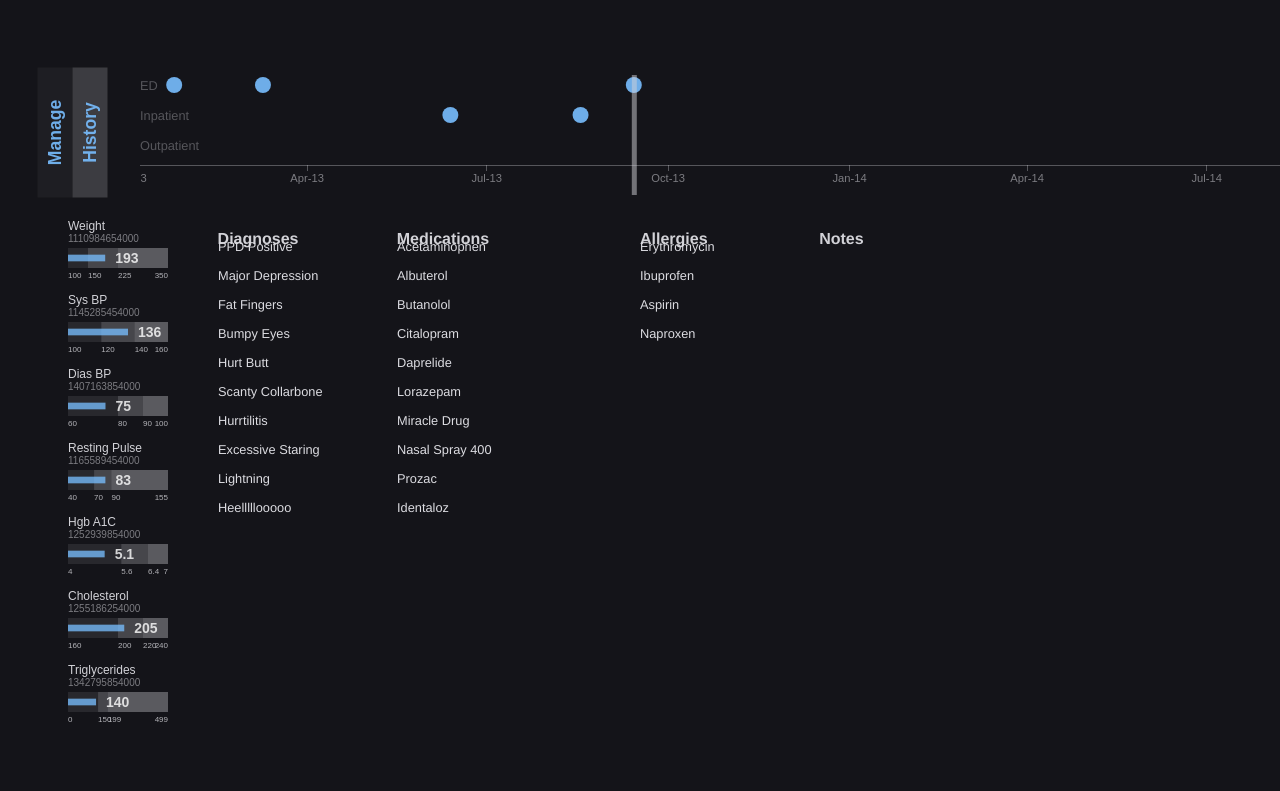
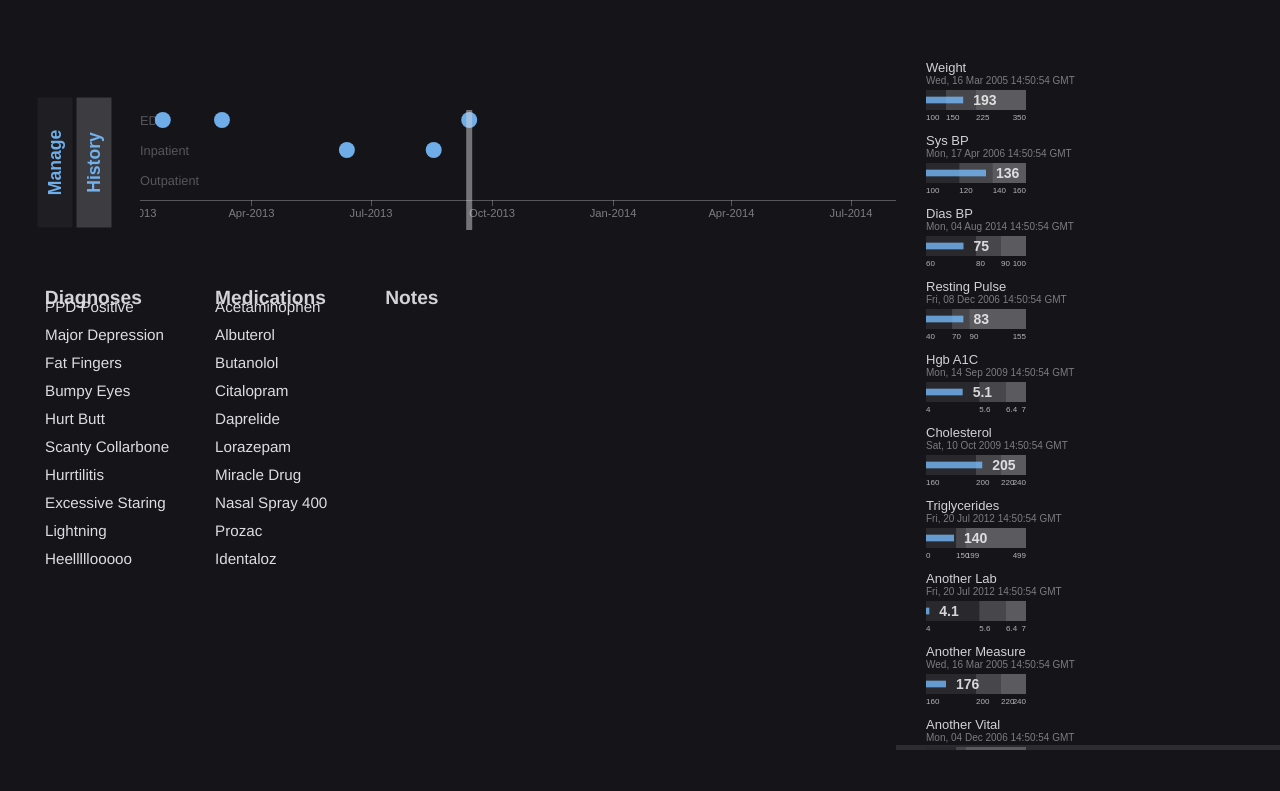
Before and after one commit to divdev/kenx_dashboard, a plain HTML site: page dashboard.html in a window 1280 px wide. Drawn offline with Linux system fonts and the light colour scheme.

Commit message:
Moved stuff around and got rid of allergies
Allergies’ histories aren’t very important. They’re more important as
care is administered. I got rid of them to avoid confusion.
I also added spark line code that worked in another version of my
bullet charts for labs, but it’s not here. I’d like it to work.
The dates for the labs need to be formatted properly (%d-%b-%Y), but I
can’t get date formatting to work no matter what I try.
I moved the labs over to the right so we could add more of them. I’d
really like to have a max number per column, with two columns, rather
than scrolling.

```diff
--- a/css/dashboard.css
+++ b/css/dashboard.css
@@ -27,33 +27,29 @@ button {
 }*/
 
 /******************TIMELINE STYLES**************************/
-.timeline_container {
-  position: fixed;
-  top: 65px;
-  width: 100%;
-  left: 0;
+#timeline_container {
+  width: 70%;
+  float: left;
   padding: 0;
-  margin: 0 auto;
+  margin: 65px auto 0;
 }
 button.tab {
   background: rgb(30,30,35);
   width: 130px;
   height: 35px;
-  position: absolute;
-  top: 50px;
-  left: 0;
+  position: relative;
+  top: 80px;
   margin-left: -10px;
   font-size: 1.1em;
   -webkit-transform: rotate(-90deg);
   transform: rotate(-90deg);
 }
 .tab.active {
-  margin-left: 25px;
+  margin-left: -95px;
   background: rgb(60,60,65);
 }
 #timeline {
-  overflow: scrollX;
-  width: 85%;
+  overflow: scroll;
   margin-left: 140px;
 }
 .axis path, .axis line {
@@ -77,6 +73,11 @@ button.tab {
   fill: rgba(120,190,255, 0.9);
 }
 
+/********************TITLE********************************/
+h1 text {
+  font-size: 1.3em;
+}
+
 /*******************SECTION STYLES************************/
 .wrapper {
   padding-right: 1%;
@@ -89,23 +90,31 @@ button.tab {
   width: 18%;
 }
 .small {
-  width: 13%;
+  width: 18%;
 }
 .wrapper h2 {
-  font-size: 1em;
+  font-size: 1.2em;
   width: inherit;
   color: rgb(210,210,215);
 }
+#diagnoses_wrapper {
+  margin-left: 5%;
+}
 div.list {
-  font-size: 0.8em;
+  font-size: 0.95em;
   font-weight: normal;
   fill: rgb(220,220,225);
 }
 
 
 /**********************LABS STYLES************************/
-#labs_wrapper {
-  margin-left: 3%;
+#labs_container {
+  width: 30%;
+  height: 690px;
+  float: right;
+  margin-top: 60px;
+  overflow: scroll;
+  box-shadow: 0 -5px 0px rgba(255,255,255, 0.1) inset;
 }
 .bullet {
   font: 10px sans-serif;
@@ -119,5 +128,12 @@ div.list {
 .bullet .tick { fill: rgb(180,180,185); font-size: 0.8em; }
 .bullet .measure.s { fill: rgba(120,190,255,0.9); opacity: 0.85; }
 .bullet .measure.b { fill: rgba(255,50,90,0.9); opacity: 0.85; }
-.bullet .title { font-size: 1.2em; fill: rgb(210,210,215); }
+.bullet .title { font-size: 1.3em; fill: rgb(210,210,215); }
 .bullet .date { fill: rgba(210,210,215, 0.55); }
+.bullet .spark {
+  stroke: rgb(210,210,215);
+  stroke-width: 1.5;
+  stroke-linecap: round;
+  stroke-linejoin: round;
+  fill: none;
+}
--- a/dashboard.html
+++ b/dashboard.html
@@ -9,17 +9,12 @@
   <!-- <div class="left_container">
 
   </div> -->
-  <div class="timeline_container">
+  <div class="container" id="timeline_container">
     <button class="tab" id="manage">Manage</button>
     <button class="tab active" id="history">History</button>
     <div id="timeline"></div>
-    <div class="wrapper small" id="labs_wrapper">
-      <!-- <h2></h2> -->
-      <div class="list">
-        <div id="labs"></div>
-      </div>
-    </div>
-    <div class="wrapper small" id="problems_wrapper">
+    <h1></h1>
+    <div class="wrapper small" id="diagnoses_wrapper">
       <h2>Diagnoses</h2>
       <div class="list">
         <div id="diagnoses"></div>
@@ -31,12 +26,12 @@
         <div id="medications"></div>
       </div>
     </div>
-    <div class="wrapper small" id="allergies_wrapper">
+    <!-- <div class="wrapper small" id="allergies_wrapper">
       <h2>Allergies</h2>
       <div class="list">
         <div id="allergies"></div>
       </div>
-    </div>
+    </div> -->
     <div class="wrapper large" id="notes_wrapper">
       <h2>Notes</h2>
       <div class="list">
@@ -44,6 +39,12 @@
       </div>
     </div>
   </div>
+  <div class="container large" id="labs_container">
+    <!-- <h2></h2> -->
+    <div class="list">
+      <div id="labs"></div>
+    </div>
+  </div>
 </body>
 
 <script src="js/jQuery-uncompressed-1.11.1.js"></script>
--- a/js/dashboard.js
+++ b/js/dashboard.js
@@ -27,6 +27,12 @@ function eliminateDuplicates(arr) {
   return out;
 }
 
+// TRYING TO FORMAT DATES DIFFERENTLY, BUT CAN'T PERFORM THE OPERATIONS ON THEM LIKE I HAVE BELOW
+// var formatDate = d3.time.format('%d-%b-%Y');
+// var today = formatDate(new Date);
+// var tenYears = formatDate - (3650*86400000);
+// var tenYears = formatDate();
+// formatDate = d3.time.year.range(new Date(200), new Date());
 /********************CREATE RANDOM NUM*************************/
 function getRandomInt(min, max) {
   return Math.floor(Math.random() * (max - min + 1)) + min;
@@ -77,21 +83,22 @@ var json_diagnoses = JSON.stringify(diagnoses);
 var formattedDiagnoses = JSON.parse(json_diagnoses); // I did this extra stuff because d3 wasn't reading the generated javascript object format properly
 
 /*********************MEDICATION GENERATOR******************/
-var Medication = function(name) {
+var Medication = function(name, sigs) {
   this.name = name;
+  this.sigs = sigs;
 }
 
 var medications = [];
-var medication_0 = new Medication('Acetaminophen');
-var medication_1 = new Medication('Albuterol');
-var medication_2 = new Medication('Butanolol');
-var medication_3 = new Medication('Citalopram');
-var medication_4 = new Medication('Daprelide');
-var medication_5 = new Medication('Lorazepam');
-var medication_6 = new Medication('Miracle Drug');
-var medication_7 = new Medication('Nasal Spray 400');
-var medication_8 = new Medication('Prozac');
-var medication_9 = new Medication('Identaloz');
+var medication_0 = new Medication('Acetaminophen', '325 mg tab by mouth as needed for fever not to exceed 6 times daily');
+var medication_1 = new Medication('Albuterol', 'Super special nebulizer for a super special boy!');
+var medication_2 = new Medication('Butanolol', 'Made up drug, so who cares');
+var medication_3 = new Medication('Citalopram', '20 mg tab by mouth daily before bed');
+var medication_4 = new Medication('Daprelide', '20 mg tab by mouth daily before bed');
+var medication_5 = new Medication('Lorazepam', '20 mg tab by mouth daily before bed');
+var medication_6 = new Medication('Miracle Drug', '20 mg tab by mouth daily before bed');
+var medication_7 = new Medication('Nasal Spray 400', '20 mg tab by mouth daily before bed');
+var medication_8 = new Medication('Prozac', '20 mg tab by mouth daily before bed');
+var medication_9 = new Medication('Identaloz', '20 mg tab by mouth daily before bed');
 medications.push(medication_0, medication_1, medication_2, medication_3, medication_4, medication_5, medication_6, medication_7, medication_8, medication_9);
 var json_medications = JSON.stringify(medications);
 var formattedMedication = JSON.parse(json_medications); // I did this extra stuff because d3 wasn't reading the generated javascript object format properly
@@ -112,7 +119,7 @@ var formattedAllergies = JSON.parse(json_allergies); // I did this extra stuff b
 /**********************LAB GENERATOR***********************/
 var Lab = function(name, ranges, measuresMin, measuresMax) {
   var min = 4,
-      max = encountersTimes.length,
+      max = encountersDates.length,
       numMeasures = getRandomInt(min, max),
       measures = [],
       dates = [];
@@ -132,7 +139,7 @@ var Lab = function(name, ranges, measuresMin, measuresMax) {
     measures.push(randomInt);
   }
   function createDates() {
-    var randomDate = window.choice.call(encountersTimes);
+    var randomDate = window.choice.call(encountersDates);
     dates.push(randomDate);
   }
 }
@@ -146,8 +153,11 @@ var restingPulse = new Lab("Resting Pulse", [40,70,90,155], 45, 130);
 var hgbA1C = new Lab("Hgb A1C", [4.0,5.6,6.4,7.0], 4.1, 6.0);
 var cholesterol = new Lab("Cholesterol", [160,200,220,240], 161, 230);
 var triglycerides = new Lab("Triglycerides", [0,150,199,499], 30, 350);
+var anotherLab = new Lab("Another Lab", [4.0,5.6,6.4,7.0], 4.1, 6.0);
+var anotherMeasure = new Lab("Another Measure", [160,200,220,240], 161, 230);
+var anotherVital = new Lab("Another Vital", [0,150,199,499], 30, 350);
 
-labs.push(weight, sysBP, diasBP, restingPulse, hgbA1C, cholesterol, triglycerides);
+labs.push(weight, sysBP, diasBP, restingPulse, hgbA1C, cholesterol, triglycerides, anotherLab, anotherMeasure, anotherVital);
 var json_labs = JSON.stringify(labs);
 var formattedLabs = JSON.parse(json_labs); // I did this extra stuff because d3 wasn't reading the generated javascript object format properly
 
@@ -173,7 +183,7 @@ var Encounter = function() {
   var randomTenYear = Math.floor(Math.random() * (3650)),
       today = new Date(),
       diff = today - (randomTenYear*86400000),
-      randomDate = new Date(diff).toUTCString();
+      randomDate = new Date(diff);
 
   this.encounterDiagnoses = encounterDiagnoses;
   this.encounterMedications = encounterMedications;
@@ -200,8 +210,8 @@ var Encounter = function() {
   }
 }
 
-var encounters = [encountersTimes.length];
-for(var i = 0; i < encountersTimes.length; i++) {
+var encounters = [encountersDates.length];
+for(var i = 0; i < encountersDates.length; i++) {
   var encounter = new Encounter();
   encounters[i] = encounter;
 }
@@ -211,9 +221,9 @@ var formattedEncounters = JSON.parse(json_encounters); // I did this extra stuff
 
 /***********************D3 ENCOUNTERS************************/
 function tl() {
-  var totalWidth = 1200,
+  var totalWidth = 800,
       tlMargin = {top:0, right: 0, bottom: 50, left: 0},
-      tlWidth = 1200,
+      tlWidth = 800,
       tlHeight = 150;
 
   var tl = d3.select('div#timeline').append('svg')
@@ -229,7 +239,7 @@ function tl() {
         .ticks(25)
         .scale(tlX)
         .orient('bottom')
-        .tickFormat(d3.time.format("%b-%y"));
+        .tickFormat(d3.time.format("%b-%Y"));
 
   tl.append('g')
     tl.append('text')
@@ -297,18 +307,12 @@ function tl() {
     });
 
   var sliderHeight = 120,
-      sliderWidth = 5;
+      sliderWidth = 6;
 
   var drag = d3.behavior.drag()
     .on('drag', dragmove);
 
-// TODO - change ot make dot x
-  // var lastEncounter = null;
-  // $.each(encounters, function() {
-  //   if (lastEncounter == null || $(this).date > lastEncounter) {
-  //     lastEncounter = $(this);
-  //   }
-  // });
+// TODO - change to make dot x
   var lastCircle = null;
   $(".circle").each(function() {
     var thisDouble = parseFloat($(this).attr('cx')) ;
@@ -316,9 +320,8 @@ function tl() {
       lastCircle = thisDouble;
     }
   });
-  //var lastX = tlX(lastEncounter.date);
   var sliderG = tl.append('g')
-    .data([{x: lastCircle  + 3, y: 10}]);  // tlWidth
+    .data([{x: lastCircle  + 2, y: 10}]);  // tlWidth
 
   var slider = sliderG.append('rect')
     .attr({
@@ -349,12 +352,24 @@ function tl() {
   }
 };
 tl();
+
+/***************************D3 DATE*********************************/
+var lastEncounter = encounters.pop();
+
+// lastDateTitle = d3.select('h1').selectAll('text')
+//   .data(encounters)
+//   .enter().append('text')
+//     .attr({
+
+//     })
+//     .text(function(d) { return d.date });
+
 /***************************D3 PROBLEMS*****************************/
-var diagnosisDates = function(encounters) {
-  if(diagnoses.name === this.encounterDiagnoses) {
-    return this.date;
-  }
-}
+// var diagnosisDates = function(encounters) {
+//   if(diagnoses.name === this.encounterDiagnoses) {
+//     return this.date;
+//   }
+// }
 diagnoses = d3.select('div#diagnoses').selectAll('svg.diagnosis')
   .data(diagnoses)
   .enter().append('svg')
@@ -392,24 +407,30 @@ medicationInfo.append('text')
   })
   .text(function(d) { return d.name });
 
+medicationInfo.append('text')
+  .attr({
+    class: 'itemName'
+  })
+  .text(function(d) { return d.sig });
+
 /************************D3 ALLERGIES******************************/
-allergies = d3.select('div#allergies').selectAll('svg.allergy')
-  .data(allergies)
-  .enter().append('svg')
-    .attr({
-      class: 'allergy',
-      height: 25,
-      transform: 'translate(0, -25)'
-    });
+// allergies = d3.select('div#allergies').selectAll('svg.allergy')
+//   .data(allergies)
+//   .enter().append('svg')
+//     .attr({
+//       class: 'allergy',
+//       height: 25,
+//       transform: 'translate(0, -25)'
+//     });
 
-var allergyInfo = allergies.append('g');
+// var allergyInfo = allergies.append('g');
 
-allergyInfo.append('text')
-  .attr({
-    class: 'itemName',
-    transform: 'translate(0, 15)'
-  })
-  .text(function(d) { return d.name });
+// allergyInfo.append('text')
+//   .attr({
+//     class: 'itemName',
+//     transform: 'translate(0, 15)'
+//   })
+//   .text(function(d) { return d.name });
 
 /************************D3 LABS*********************************/
 var bMargin = {top:50, right: 0, bottom: 50, left: 100},
@@ -492,11 +513,36 @@ labs.each(function(d, i) {
       'font-weight': 'bold'
     })
     .text(function(d) { return d });
+
+  //Spark lines for your pleasure
+  // var spark = g.selectAll('svg')
+  //   .data(measurez);
+
+  // var yRange = d3.scale.linear().range([0, bHeight]).domain([d3.min(measurez, function(d) { return d.y }), d3.max(measurez, function(d) { return d.y })]);
+
+  // var lineFunc = d3.svg.line()
+  //   .x(function(d, i) {
+  //     for(var i = measures.length; i > measures.length-5; i--) {
+  //       return 10 * i;
+  //     }
+  //   })
+  //   .y(function(d) { return yRange(d.y) })
+  //   .interpolate('linear');
+
+  // spark.enter().append('svg:path')
+  //   .attr({
+  //     d: lineFunc(measurez),
+  //     stroke: 'rgb(180,180,185)',
+  //     'stroke-width': 1.5,
+  //     'stroke-linecap': 'round',
+  //     'stroke-linejoin': 'round',
+  //     fill: 'none'
+  //   });
+
 });
 
 // Name
 var labName = labs.append('g')
-  // .style('text-anchor', 'start')
   .attr('transform', 'translate(0,-18)');
 
 labName.append('text')
@@ -509,7 +555,8 @@ labName.append('text')
     y: 12
   })
   .text(function(d) {
-    var formatDate = d3.time.format('%d-%b-%y');
-    var lastDate = d.dates.slice(-1).pop();
+    // var lastDate = d.dates.slice(-1).pop();
+    // var formatDate = d3.time.format('%d-%b-%Y');
+    // formatDate(lastDate);
     return d.dates.slice(-1).pop();
   });
```
